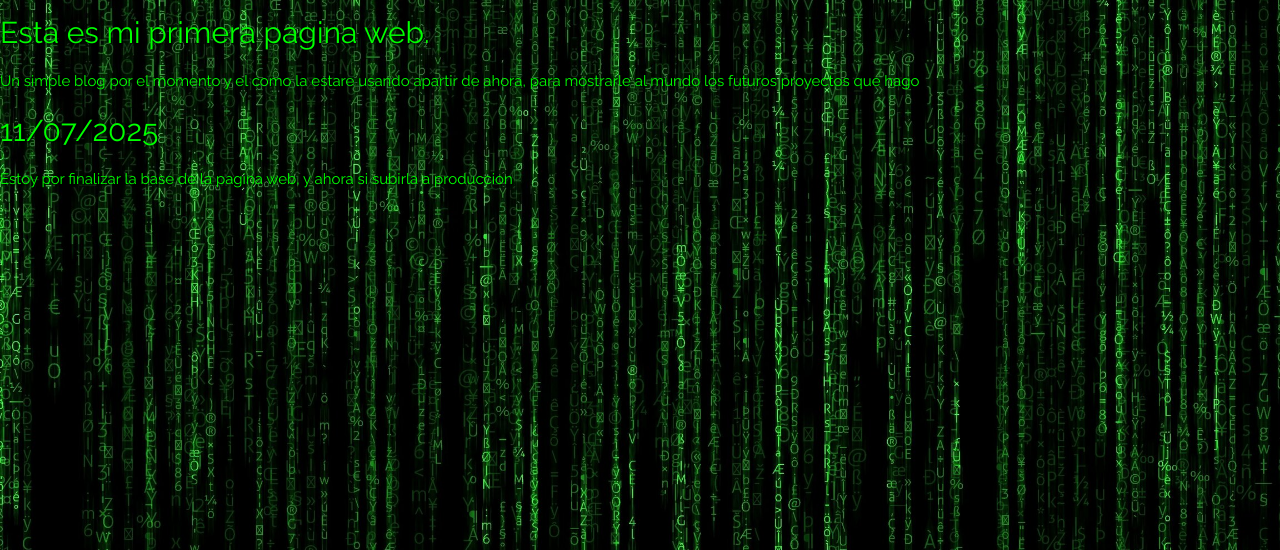
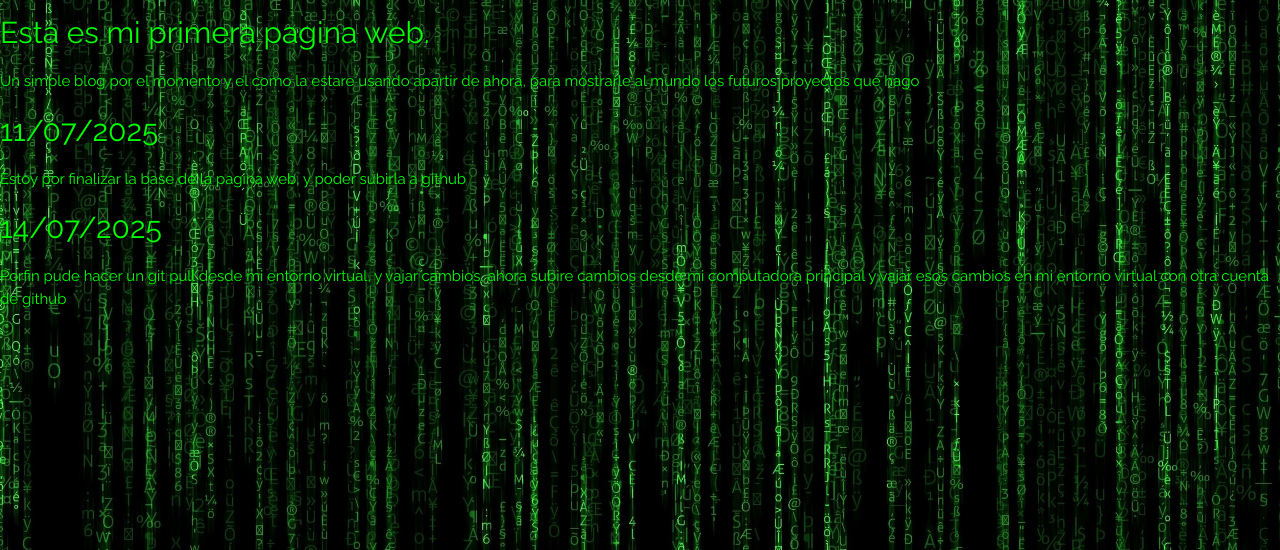
Before and after one commit to CesarEliMarinBecerra/django-mi-sitio, a Django app: template blog/templates/blog/blog.html in a window 1280 px wide. Shown: the part 203-753 px from the top of the page. Run offline with Django 3.2, Linux system fonts and the light colour scheme; the template is opened without the code that fills it, so the values that code supplies are empty.

Commit message:
Modificaciones desde Windows

```diff
--- a/blog/templates/blog/blog.html
+++ b/blog/templates/blog/blog.html
@@ -12,5 +12,10 @@
         para mostrarle al mundo los futuros proyectos que hago</p>
 
     <h2>11/07/2025</h2>
-    <p>Estoy por finalizar la base de la pagina web, y ahora si subirla a produccion</p>
+    <p>Estoy por finalizar la base de la pagina web, y poder subirla a github</p>
+    <h2>14/07/2025</h2>
+    <p>Porfin pude hacer un git pull desde mi entorno virtual, y vajar cambios, ahora
+        subire cambios desde mi computadora principal y vajar esos cambios en mi entorno virtual con otra cuenta
+        de github
+    </p>
 {% endblock %}
--- a/blog/templates/blog/sobre_mi.html
+++ b/blog/templates/blog/sobre_mi.html
@@ -13,7 +13,7 @@
         la universidad tecnologica de morelia.
     </p>
     <p>
-        Escoji la carrera te TICS por mi pasion a las computadoras y al mudo de TI.
+        Escogi la carrera te TICS por mi pasion a las computadoras y al mudo de TI.
     </p>
     <p>
         Muchas gracias por visitar mi blog.
```
